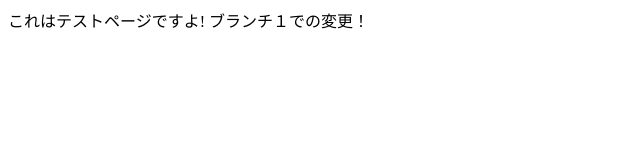
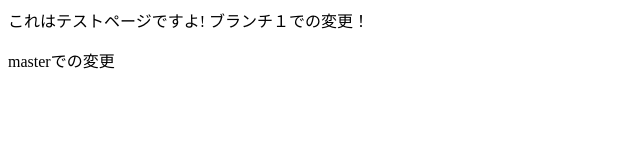
Before and after one commit to norixx/gittest, a plain HTML site: page index.html in a window 1280 px wide. Shown: the whole page, without its empty margins (0-640 px from the left). Drawn offline with Linux system fonts and the light colour scheme.

Commit message:
master changed

```diff
--- a/index.html
+++ b/index.html
@@ -10,5 +10,10 @@
   これはテストページですよ!
 
   ブランチ１での変更！
+
+
+  <p>
+    masterでの変更
+  </p>
 </body>
 </html>
```
